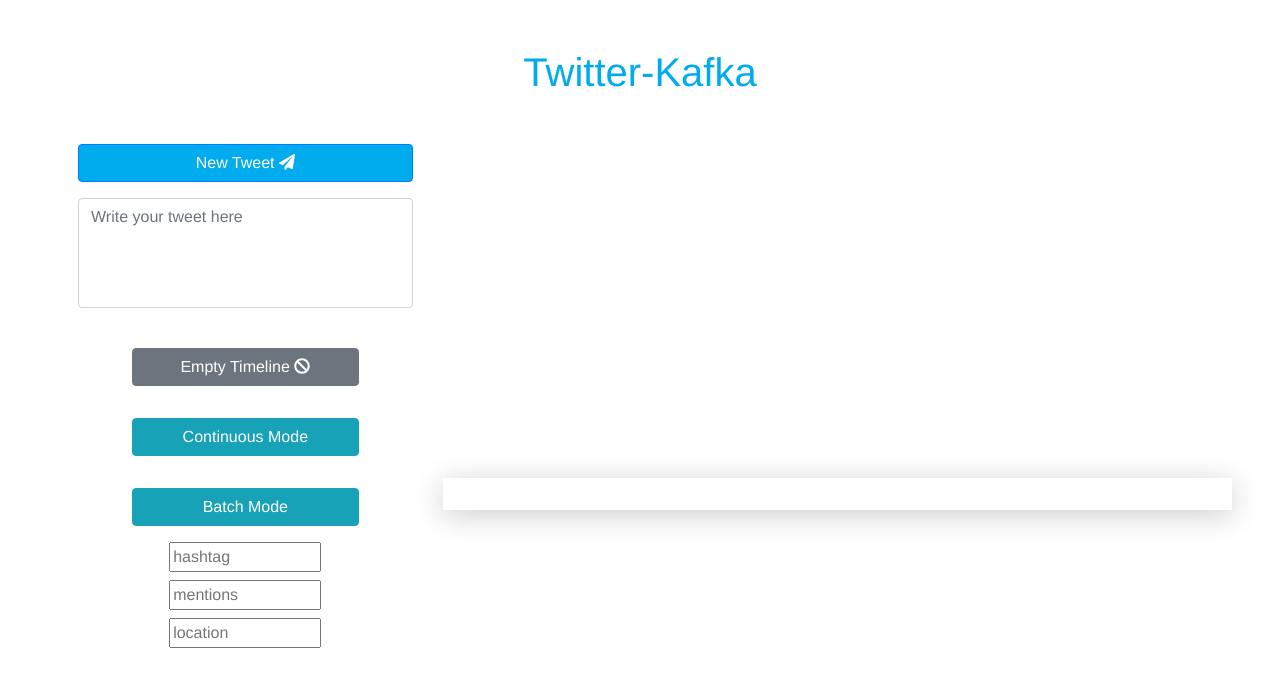
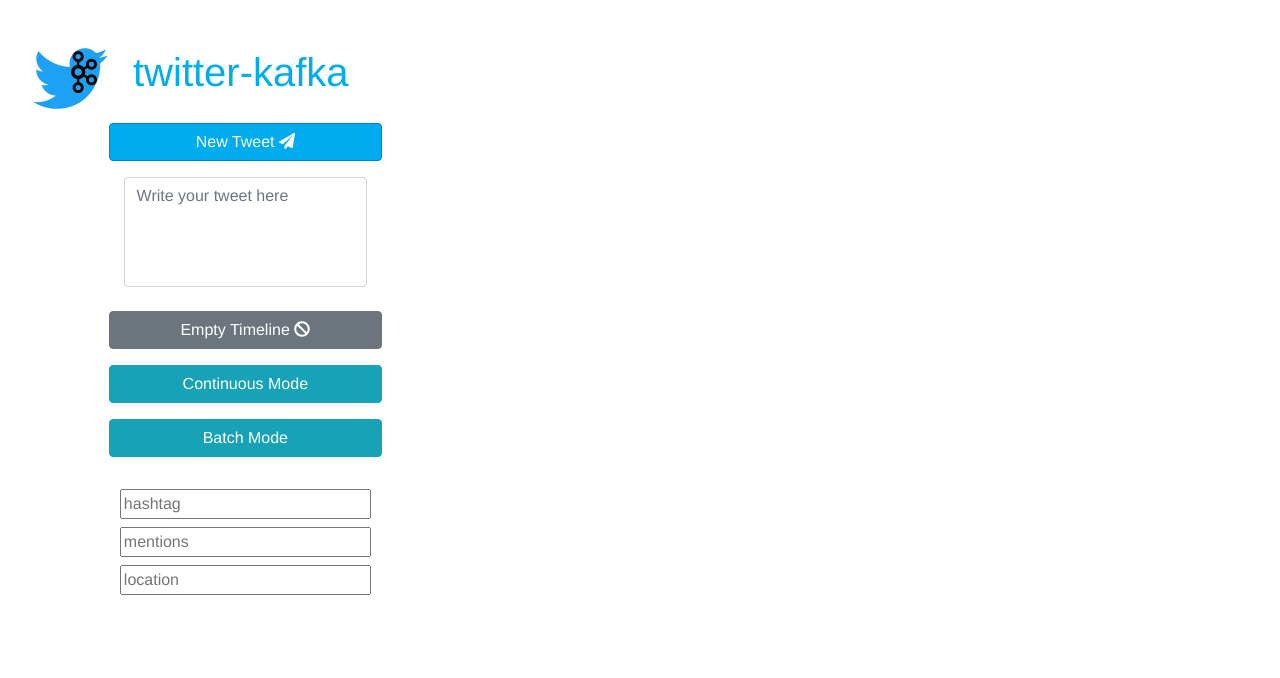
Before and after one commit to frathe23/kakfa-twitter-frontend, a Vue app: page / in a window 1280 px wide. Shown: the top 678 px of the page. Built offline with nearby package versions, Linux system fonts and the light colour scheme; what vue-sse, vue-toasted would draw is missing.

Commit message:
Adding logo and minor improvements

```diff
--- a/src/App.vue
+++ b/src/App.vue
@@ -1,20 +1,14 @@
 <template>
   <div id="app">
-    <div class="p-lg-5" >
-      <h1 class="text-center">Twitter-Kafka</h1>
-      <br>
-      <div>
-        <div class="col-lg-4 padded">
-          <div class="col-12" style="margin-bottom: 16px">
-            <button type="button" class="btn btn-primary" style="width: 100%; background-color: #00acee" v-on:click="sendTweet" >New Tweet <font-awesome-icon icon="paper-plane"/> </button>
-          </div>
-          <label class="col-lg-12">
-            <b-form-textarea no-resize rows="4" class="textarea" v-model="tweet" placeholder="Write your tweet here"></b-form-textarea>
-          </label>
+    <div class="p-lg-5">
+      <div class="title row">
+        <div>
+          <img width="100px" src="./assets/twitter-kafka-logo.png" alt="Responsive image"/>
         </div>
-        <div class="tweets col-lg-12">
-          <sse-timeline/>
-        </div>
+        <h1 class="text-lg-center">twitter-kafka</h1>
+      </div>
+      <div class="tweets col-lg-12">
+        <sse-timeline/>
       </div>
     </div>
   </div>
@@ -35,17 +29,7 @@
     }
   },
   methods: {
-    sendTweet: function () {
-      this.$http.post("http://192.168.233.143:5000/tweets", {
-        "authors": "larghifra",
-        "content": this.tweet,
-        "location": "Varese"
-      }).then(response => {
-        this.$toasted.success('Sent post request: ' + response.status)
-      }, response => {
-        this.$toasted.error('error post request: ' + response.status)
-      })
-    }
+
   }
 }
 </script>
@@ -64,9 +48,6 @@
   color: darkslategrey;
 }
 
-.textarea {
-  width: 75%;
-}
 .padded {
   padding: 16px;
 }
--- a/src/components/Timeline.vue
+++ b/src/components/Timeline.vue
@@ -1,36 +1,42 @@
 <template>
     <div>
-        <div class="row">
-            <div class="col-sm-4">
-                <div class="col-sm-12">
-                    <div class="padded col-sm-12">
+        <div class="timeline row">
+            <div class="left-panel col-lg-4">
+                <div class="new-tweet">
+                    <div>
+                        <button type="button" class="btn btn-primary" style="width: 75%; background-color: #00acee" v-on:click="sendTweet" >New Tweet <font-awesome-icon icon="paper-plane"/> </button>
+                    </div>
+                    <label class="col-lg-9">
+                        <b-form-textarea no-resize rows="4" class="textarea" v-model="tweet" placeholder="Write your tweet here"></b-form-textarea>
+                    </label>
+                </div>
+                <div class="modes">
+                    <div>
                         <button type="button" class="btn btn-secondary" v-on:click="empty">
                             Empty Timeline <font-awesome-icon icon="ban"/></button>
                     </div>
-                    <div class="padded col-sm-12">
+                    <div>
                         <button v-if="!isContinuous" type="button" class="btn btn-info" v-on:click="continuousMode">
                             Continuous Mode</button>
                         <button v-else type="button" class="btn btn-light">
                             Continuous Mode <font-awesome-icon icon="sync-alt"/></button>
                     </div>
-                    <div class="padded col-sm-12">
+                    <div>
                         <button v-if="isContinuous || isContinuous==null" type="button" class="btn btn-info" v-on:click="batchMode">Batch Mode</button>
                         <button v-else type="button" class="btn btn-light" v-on:click="batchRefresh">
                             Refresh <font-awesome-icon icon="redo-alt"/></button>
                     </div>
                 </div>
-                <div class="col-sm-12">
-                    <div>
+                <div class="filters">
                     <label class="col-lg-12">
-                            <input v-model="filterHashtag" placeholder="hashtag" style="width: 50%;" />
+                        <input v-model="filterHashtag" placeholder="hashtag" />
                     </label>
                     <label class="col-lg-12">
-                            <input v-model="filterMentions" placeholder="mentions" style="width: 50%;" />
+                        <input v-model="filterMentions" placeholder="mentions" />
                     </label>
                     <label class="col-lg-12">
-                            <input v-model="filterLocation" placeholder="location" style="width: 50%;" />
+                        <input v-model="filterLocation" placeholder="location" />
                     </label>
-                    </div>
                 </div>
             </div>
             <div class="list col-lg-8">
@@ -40,8 +46,8 @@
                     </li>
                 </transition-group>
                 <transition-group v-else name="list-item" tag="ul" class="list__ul">
-                    <li v-for="msgKey in batchResults" :key="msgKey" class="list__item">
-                        <tweet class="tweet" v-bind:tweet="msgKey"/>
+                    <li v-for="message in batchResults" :key="message" class="list__item">
+                        <tweet class="tweet" v-bind:tweet="message"/>
                     </li>
                 </transition-group>
             </div>
@@ -68,8 +74,20 @@
         };
     },
     methods: {
+        sendTweet: function () {
+            this.$http.post("http://192.168.233.143:5000/tweets", {
+                "authors": "larghifra",
+                "content": this.tweet,
+                "location": "Varese"
+            }).then(response => {
+                this.$toasted.success('Sent post request: ' + response.status)
+            }, response => {
+                this.$toasted.error('error post request: ' + response.status)
+            })
+        },
         empty: function () {
-            this.messages = []
+            this.messages = [];
+            this.batchResults = [];
         },
         batchMode: function () {
             if (this.msgServer){
@@ -116,6 +134,11 @@
         }
     },
     mounted() {
+    },
+    beforeDestroy() {
+        if (this.msgServer){
+            this.msgServer.close();
+        }
     }
     };
 </script>
@@ -123,11 +146,21 @@
 <style scoped>
     button {
         width: 75%;
+        margin-bottom: 16px;
     }
-    .padded {
-        padding: 16px;
-        width: 100%;
+
+    input {
+        width: 75%;
     }
+
+    .new-tweet {
+        margin-bottom: 16px;
+    }
+
+    .modes {
+        margin-bottom: 16px;
+    }
+
     .tweet {
         margin-bottom: 16px;
     }
@@ -154,7 +187,7 @@
         background: #FFF;
         margin: auto;
         padding: 1em 1em 1em;
-        box-shadow: 0 5px 30px rgba(0,0,0,0.2);
+        /*box-shadow: 0 5px 30px rgba(0,0,0,0.2);*/
     }
 
     .list__ul {
--- a/src/components/Tweet.vue
+++ b/src/components/Tweet.vue
@@ -2,9 +2,9 @@
     <div>
         <b-card>
             <h3 slot="header" class="header">@{{ tweet.authors }}</h3>
-            <div class="row footer" slot="footer">
-                <div style="margin-right: 100px;">{{tweet.location }}</div>
-                <div>{{ tweet.timestamp }}</div>
+            <div class="footer row" slot="footer">
+                <div class="location col-sm-6"><font-awesome-icon icon="map-marker-alt"/> {{ tweet.location }}</div>
+                <div class="timestamp col-sm-6"><font-awesome-icon icon="clock"/> {{ tweet.timestamp.split('.')[0] }}</div>
             </div>
             <b-card-body class="body">{{ tweet.content }}</b-card-body>
         </b-card>
@@ -29,14 +29,17 @@ export default {
         font-size: x-large;
         font-weight: bold;
     }
-    .subtitle {
-        text-align: left;
+    .body {
+        font-size: x-large
     }
     .footer {
         margin-left: 16px;
         font-size: small;
     }
-    .body {
-        font-size: x-large
+    .location {
+        text-align: left;
+    }
+    .timestamp {
+        text-align: right;
     }
 </style>
--- a/src/main.js
+++ b/src/main.js
@@ -8,10 +8,10 @@ import BootstrapVue from "bootstrap-vue"
 import "bootstrap/dist/css/bootstrap.min.css"
 import "bootstrap-vue/dist/bootstrap-vue.css"
 import {library} from '@fortawesome/fontawesome-svg-core'
-import {faBan, faPaperPlane, faRedoAlt, faSyncAlt} from '@fortawesome/free-solid-svg-icons'
+import {faBan, faClock, faMapMarkerAlt, faPaperPlane, faRedoAlt, faSyncAlt} from '@fortawesome/free-solid-svg-icons'
 import {FontAwesomeIcon} from '@fortawesome/vue-fontawesome'
 
-library.add(faPaperPlane, faRedoAlt, faSyncAlt, faBan );
+library.add(faPaperPlane, faRedoAlt, faSyncAlt, faBan, faMapMarkerAlt, faClock );
 Vue.component('font-awesome-icon', FontAwesomeIcon);
 
 Vue.config.productionTip = false;
```
Also changed, not shown: src/components/HelloWorld.vue (deleted, +0 -58 lines), src/assets/kafka-logo.png (added), src/assets/twitter-kafka-logo.png (added). Lines whose indentation alone changed are shown as unchanged.
